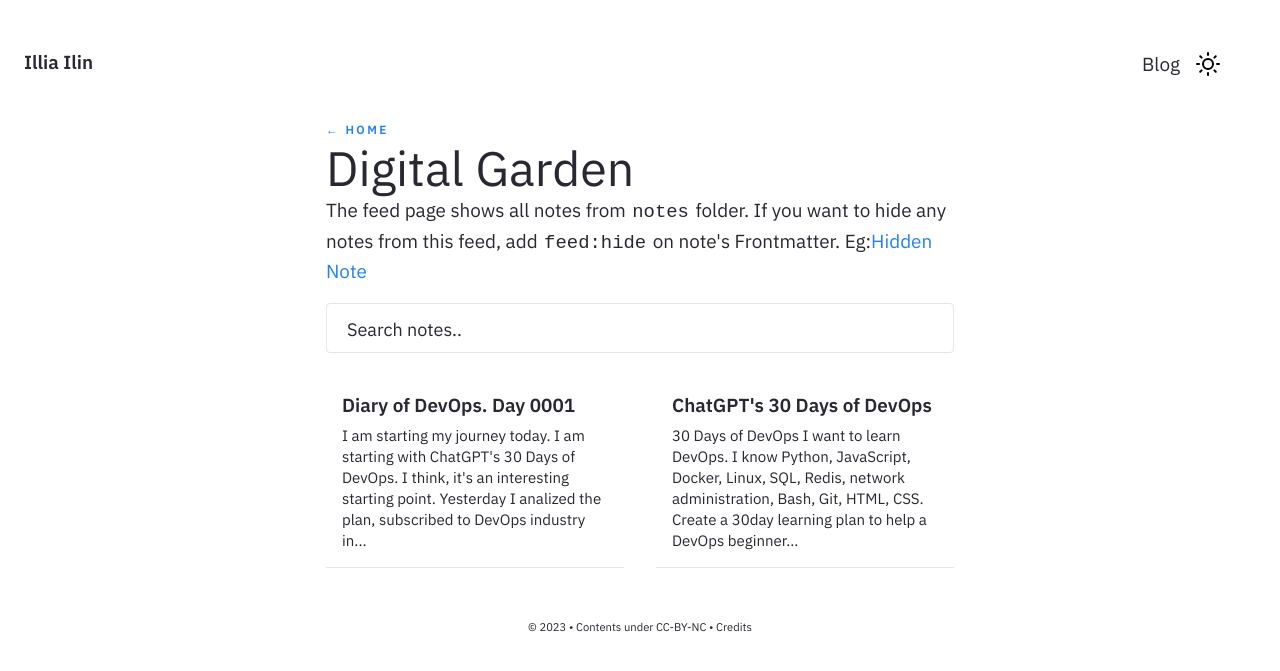
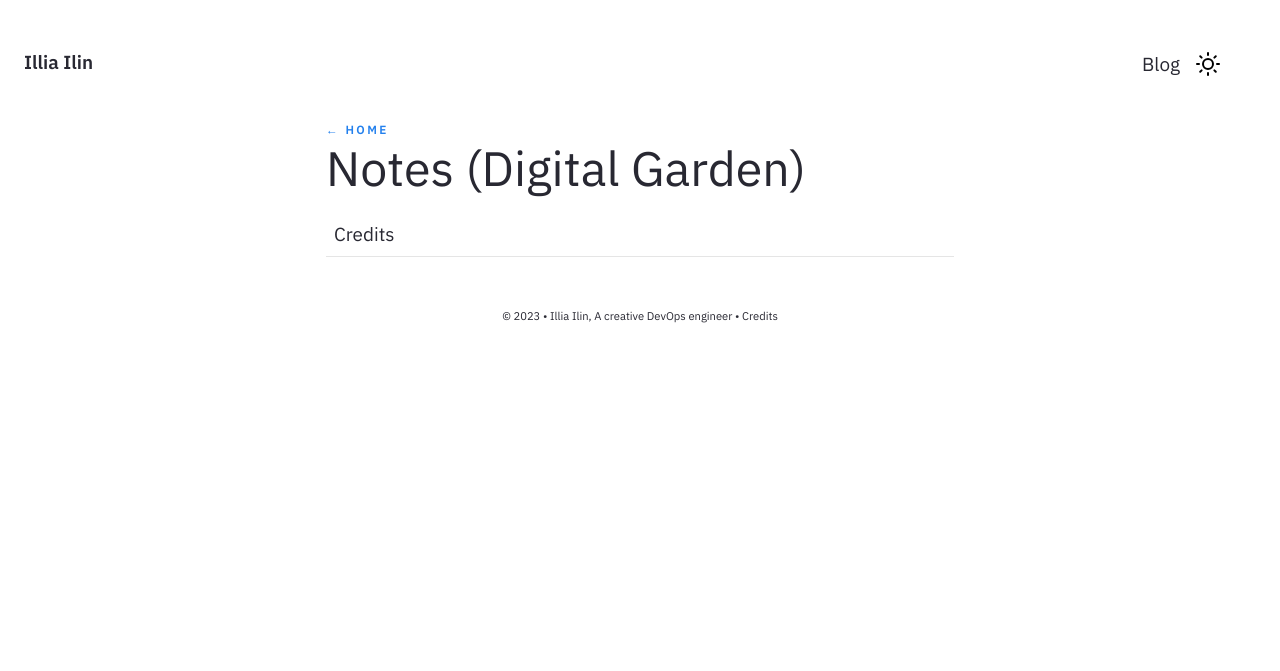
Before and after one commit to illia-ilin/illia-ilin.github.io, a Jekyll site: the page built from pages/notes.md, in a window 1280 px wide. Shown: the top 671 px of the page. Built offline with Jekyll 4.4.1, drawn with Linux system fonts in a browser that asks for light colours; a file with an impossible date is left out.

Commit message:
Some tweeks to improve overall appearance of the site

```diff
--- a/_config.yml
+++ b/_config.yml
@@ -31,7 +31,7 @@ heading: Illia Ilin
 content: A creative DevOps engineer
 copyright:
   year: © 2023
-  msg: Contents under CC-BY-NC
+  msg: Illia Ilin, A creative DevOps engineer
 
 # Set title and content for private & broken link tooltop
 privatelinks:
--- a/pages/notes.md
+++ b/pages/notes.md
@@ -1,8 +1,6 @@
 ---
 layout: Post
 permalink: /notes
-feedformat: card
-title: Digital Garden
+feedformat: row
+title: Notes (Digital Garden)
 ---
-
-The feed page shows all notes from `notes` folder. If you want to hide any notes from this feed, add `feed:hide` on note's Frontmatter. Eg:[[Hidden Note]]
```
